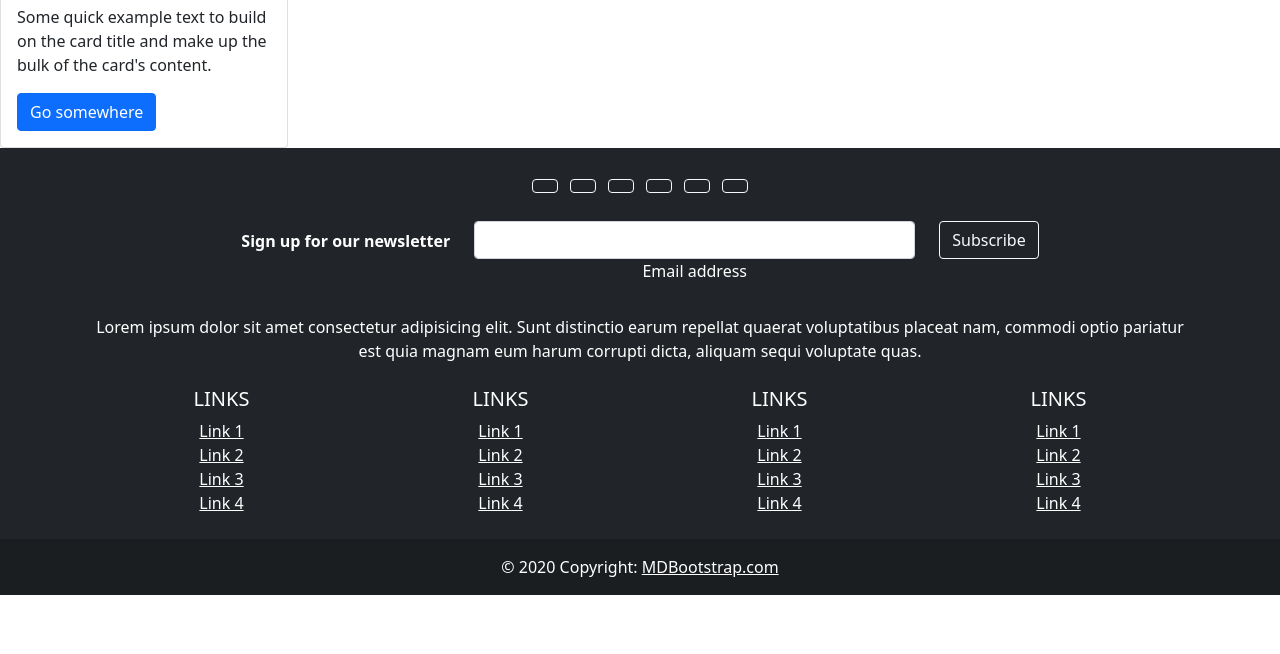
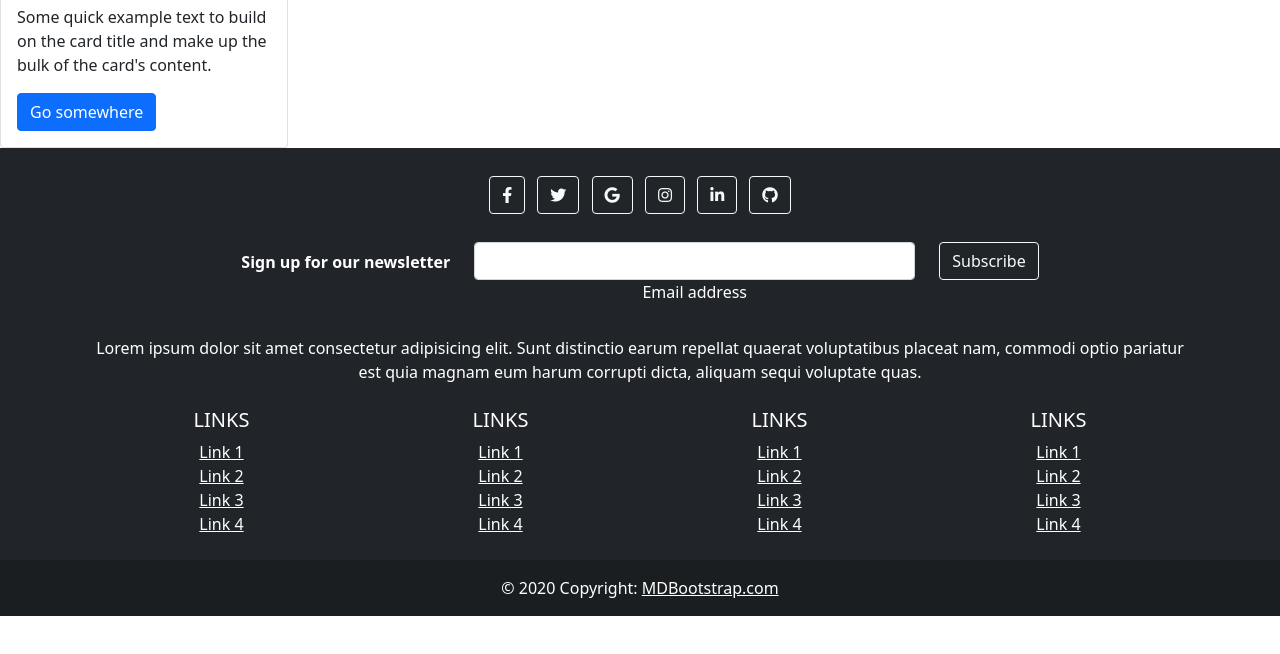
Before and after one commit to AXG25/crud, a plain HTML site: page index.html in a window 1280 px wide. Shown: the part 124-778 px from the top of the page. Drawn offline with nearby package versions, Linux system fonts and the light colour scheme.

Commit message:
agregando iconos

```diff
--- a/index.html
+++ b/index.html
@@ -6,6 +6,7 @@
     <meta name="viewport" content="width=device-width, initial-scale=1.0">
     <link href="https://cdn.jsdelivr.net/npm/bootstrap@5.1.0/dist/css/bootstrap.min.css" rel="stylesheet" integrity="sha384-KyZXEAg3QhqLMpG8r+8fhAXLRk2vvoC2f3B09zVXn8CA5QIVfZOJ3BCsw2P0p/We" crossorigin="anonymous">
     <link rel="stylesheet" href="./style.css">
+    <link rel="stylesheet" href="./fontawesome-free-5.15.4-web/css/all.min.css">
     <title>Document</title>
 </head>
 <body>
```
